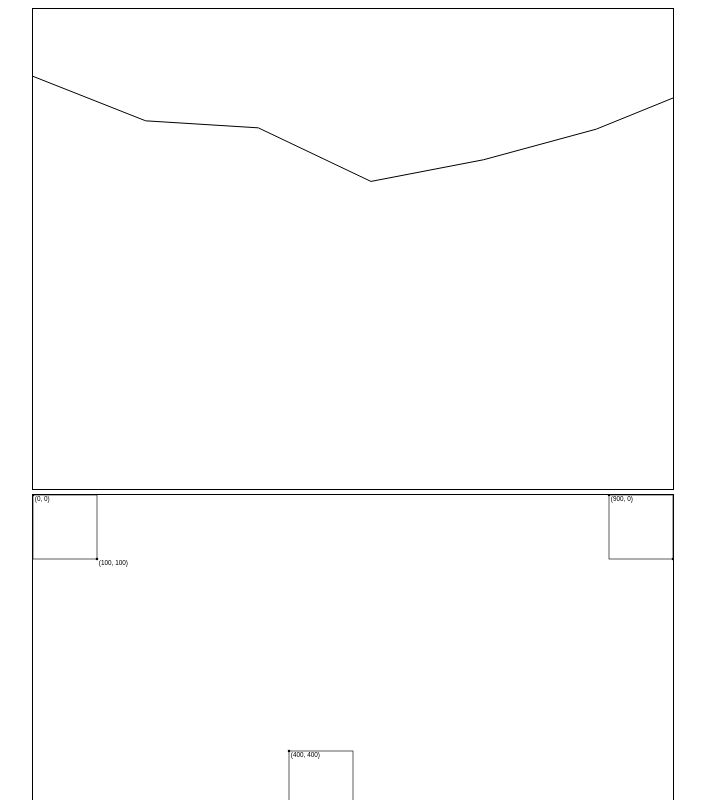
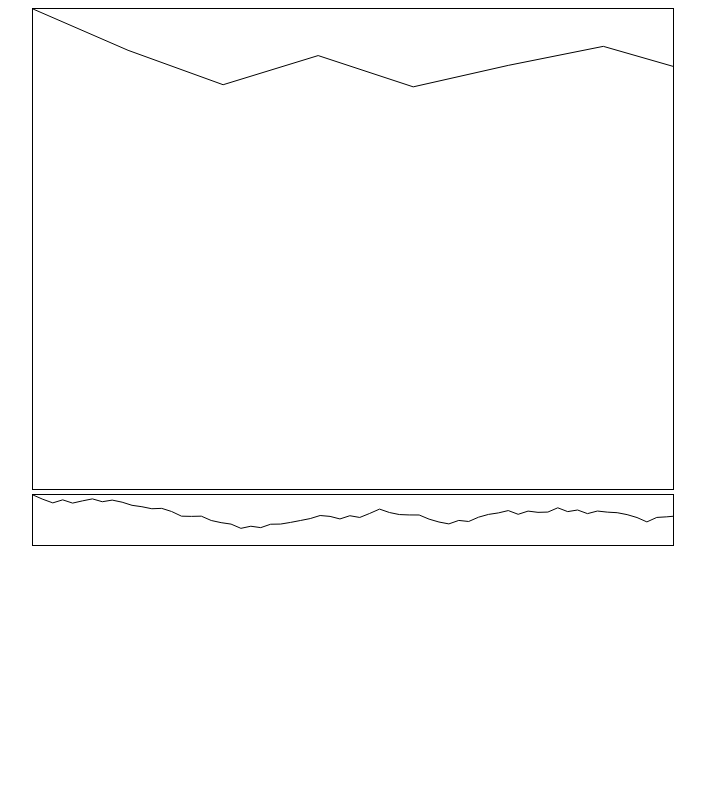
Before and after one commit to vzhn/pan-zoom-demo, a React (Create React App) app: page / in a window 1280 px wide. Shown: the top 800 px of the page, without its empty margins (287-992 px from the left). Built offline with nearby package versions, Linux system fonts and the light colour scheme.

Commit message:
extract pan zoom state

```diff
--- a/src/Demo.tsx
+++ b/src/Demo.tsx
@@ -3,6 +3,7 @@ import './App.css';
 import {Point} from "./PanZoom";
 import {StyledCanvas} from "./StyledCanvas";
 import {ConstrainedPanZoom2D, Rect} from "./transformation/constrained/ConstrainedPanZoom2D";
+import {PanZoom2D} from "./transformation/PanZoom2D";
 
 export const getZoomFactor = (deltaY: number) => Math.pow(10, deltaY / 2000.0);
 
@@ -23,11 +24,13 @@ export type DemoProps = {
     canvasHeight: number,
     scene: Rect
   },
+  panZoom: PanZoom2D,
+  updatePanZoom: React.Dispatch<React.SetStateAction<PanZoom2D>>,
   paint: (context: DemoContext) => void,
   onWheel: (screenPoint: Point, deltaY: number, context: DemoContext) => void
 };
 
-export const Demo = ({dimensions, paint, onWheel}: DemoProps) => {
+export const Demo = ({dimensions, paint, onWheel, panZoom, updatePanZoom}: DemoProps) => {
   const canvasRef = useRef<HTMLCanvasElement>(null)
   const pz = useRef(
     new ConstrainedPanZoom2D({ x: 0, y: 0, w: dimensions.canvasWidth, h: dimensions.canvasHeight}, dimensions.scene)
--- a/src/demos/ChartDemo.tsx
+++ b/src/demos/ChartDemo.tsx
@@ -1,36 +1,25 @@
-import React, {useCallback, useMemo} from "react";
+import React, {useCallback, useMemo, useState} from "react";
 import {Demo, DemoContext, getZoomFactor} from "../Demo";
+import {drawLines} from "../misc/Geometry";
+import {createRandomData} from "../misc/CreateRandomData";
+import {PanZoom2D} from "../transformation/PanZoom2D";
 
 export const ChartDemo = () => {
-  const { data, dataMin, dataMax } = useMemo(() => {
-    let v = 0
-    const data: number[] = []
+  const [panZoom, updatePanZoom] = useState(new PanZoom2D())
 
-    for (let i = 0; i < 200; i++) {
-      v += Math.random() - 0.5
-      data.push(v)
-    }
-    const dataMin = Math.min(...data);
-    const dataMax = Math.max(...data);
-    return { data, dataMin, dataMax }
-  }, [])
+  const { data, dataMin, dataMax } =
+    useMemo(() => createRandomData(200), [])
 
   const paint = useCallback(({canvas, pz}: DemoContext) => {
     const context = canvas.getContext("2d")!
     context.resetTransform()
-
-    context.beginPath()
-
-    let p = pz.apply(0, data[0])
-    context.moveTo(p.x, p.y)
-    for (let i = 1; i < data.length; i++) {
-      p = pz.apply(i, data[i])
-      context.lineTo(p.x, p.y)
-    }
-    context.stroke()
+    drawLines(context, pz, data);
   }, [])
 
-  return (<Demo
+  return (<>
+    <Demo
+      panZoom={panZoom}
+      updatePanZoom={updatePanZoom}
       dimensions={{
         canvasWidth: 640,
         canvasHeight: 480,
@@ -38,5 +27,17 @@ export const ChartDemo = () => {
       }}
       paint={paint}
       onWheel={(p, deltaY, {pz}) => pz.tx.zoomAt(p.mx, getZoomFactor(deltaY))}
-  />)
+    />
+    <Demo
+      panZoom={panZoom}
+      updatePanZoom={updatePanZoom}
+      dimensions={{
+        canvasWidth: 640,
+        canvasHeight: 50,
+        scene: {x: 0, y: dataMin, w: data.length - 1, h: (dataMax - dataMin)}
+      }}
+      paint={paint}
+      onWheel={(p, deltaY, {pz}) => pz.tx.zoomAt(p.mx, getZoomFactor(deltaY))}
+    />
+  </>)
 }
--- a/src/demos/RectanglesDemo.tsx
+++ b/src/demos/RectanglesDemo.tsx
@@ -1,8 +1,11 @@
-import React, {useCallback} from "react";
+import React, {useCallback, useState} from "react";
 import {drawRect} from "../misc/Geometry";
 import {Demo, DemoContext, getZoomFactor} from "../Demo";
+import {PanZoom2D} from "../transformation/PanZoom2D";
 
 export const RectanglesDemo = () => {
+  const [panZoom, updatePanZoom] = useState(new PanZoom2D())
+
   const paint = useCallback(({canvas, pz}: DemoContext) => {
     const context = canvas.getContext("2d")!
     drawRect(context, 0, 0, 100, 100)
@@ -13,6 +16,8 @@ export const RectanglesDemo = () => {
   }, [])
 
   return (<Demo
+    panZoom={panZoom}
+    updatePanZoom={updatePanZoom}
     dimensions={{
       canvasWidth: 640,
       canvasHeight: 480,
--- a/src/index.tsx
+++ b/src/index.tsx
@@ -10,6 +10,6 @@ const root = ReactDOM.createRoot(
 root.render(
   <React.StrictMode>
     <ChartDemo/>
-    <RectanglesDemo/>
+    {/*<RectanglesDemo/>*/}
   </React.StrictMode>
 );
--- /dev/null
+++ b/src/misc/CreateRandomData.ts
@@ -0,0 +1,12 @@
+export const createRandomData = (n: number) => {
+  let v = 0
+  const data: number[] = []
+
+  for (let i = 0; i < n; i++) {
+    v += Math.random() - 0.5
+    data.push(v)
+  }
+  const dataMin = Math.min(...data);
+  const dataMax = Math.max(...data);
+  return {data, dataMin, dataMax}
+}
--- a/src/misc/Geometry.ts
+++ b/src/misc/Geometry.ts
@@ -1,3 +1,5 @@
+import {ConstrainedPanZoom2D} from "../transformation/constrained/ConstrainedPanZoom2D";
+
 export const drawDot = (ctx: CanvasRenderingContext2D, x: number, y: number) => {
   let text = ` (${x}, ${y})`;
   const tm = ctx.measureText(text)
@@ -13,3 +15,14 @@ export const drawRect = (ctx: CanvasRenderingContext2D, x: number, y: number, w:
   drawDot(ctx, x, y)
   drawDot(ctx, x + w, y + h)
 }
+
+export const drawLines = (context: CanvasRenderingContext2D, pz: ConstrainedPanZoom2D, data: number[]) => {
+  context.beginPath()
+  let p = pz.apply(0, data[0])
+  context.moveTo(p.x, p.y)
+  for (let i = 1; i < data.length; i++) {
+    p = pz.apply(i, data[i])
+    context.lineTo(p.x, p.y)
+  }
+  context.stroke()
+}
--- a/src/transformation/constrained/ConstrainedPanZoom2D.ts
+++ b/src/transformation/constrained/ConstrainedPanZoom2D.ts
@@ -1,9 +1,7 @@
 import {Point, TransformationMatrix} from "../../PanZoom";
 import {ConstrainedPanZoom1D} from "./ConstrainedPanZoom1D";
-import {PanZoom1D} from "../PanZoom1D";
 
 export interface Rect { x: number, y: number, w: number, h: number }
-
 
 export class ConstrainedPanZoom2D {
   readonly tx: ConstrainedPanZoom1D
```
Lines whose indentation alone changed are shown as unchanged.
